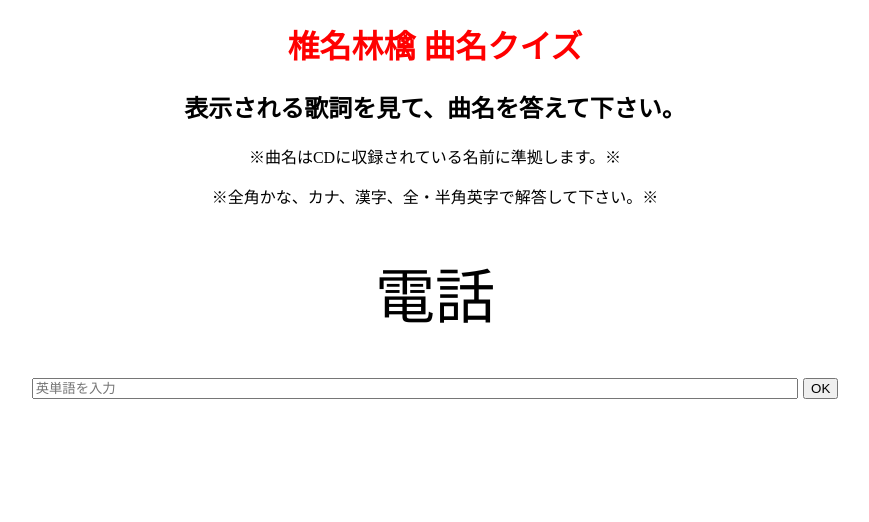
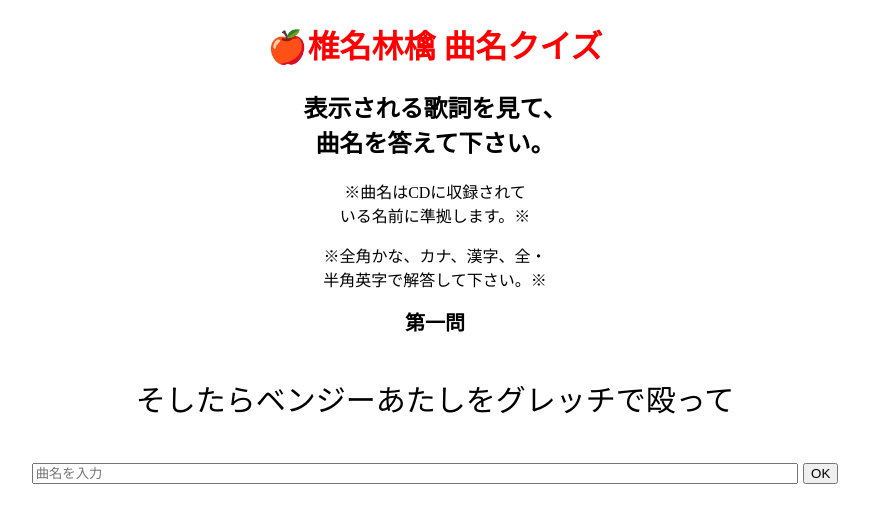
Before and after one commit to k18rs006/Quiz_app, a website: page www/index.html in a window 1280 px wide. Shown: the whole page, without its empty margins (205-1074 px from the left). Drawn offline with Linux system fonts and the light colour scheme.

Commit message:
問題を追加しました。

```diff
--- a/www/css/style.css
+++ b/www/css/style.css
@@ -4,10 +4,15 @@
 h1 {
 	color: #ff0000;
 }
+#number{
+  font-weight: 600;
+  width: 100%;
+  font-size: 20px;
+}
 #question {
 	width: 100%;
 	margin: 40px 0;
-	font-size: 60px;
+	font-size: 30px;
 }
 #answerForm {
 	font-size: 20px;
--- a/www/index.html
+++ b/www/index.html
@@ -15,24 +15,29 @@
     	// 単語リスト
     	var wordList = [
     		{
-    			japanese: "電話",
-    			english: "Phone"
+          questionnumber: "第一問",
+    			lilic: "そしたらベンジーあたしをグレッチで殴って",
+    			title: "丸の内サディスティック"
     		},
     		{
-    			japanese: "歴史",
-    			english: "History"
+          questionnumber: "第二問",
+    			lilic: "劣等感 カテゴライズ そういうの忘れてみましょう",
+    			title: "本能"
     		},
     		{
-    			japanese: "社会",
-    			english: "Society"
+          questionnumber: "第三問",
+    			lilic: "静寂を破る ドイツ車とパトカー",
+    			title: "罪と罰"
     		},
     		{
-    			japanese: "世代",
-    			english: "Generation"
+          questionnumber: "第四問",
+    			lilic: "Hurray! hurray! The wind is up And blowing free on our native home",
+    			title: "NIPPON"
     		},
     		{
-    			japanese: "知識",
-    			english: "Knowledge"
+          questionnumber: "第五問",
+    			lilic: "don't U θink?",
+    			title: "ギブス"
     		}
     	];
 
@@ -40,9 +45,11 @@
     	function showQuestion() {
         if(no < wordList.length){
           //次の問題がある場合は、表示する。
-          document.getElementById("question").innerHTML = wordList[no].japanese;
+          document.getElementById("number").innerHTML = wordList[no].questionnumber;
+          document.getElementById("question").innerHTML = wordList[no].lilic;
         }else{
           //全問終了したら、成績を発表する
+          document.getElementById("number").style.display = "none";
           document.getElementById("question").innerHTML = score + "/" + wordList.length;
           document.getElementById("answerForm").style.display = "none";
           if(score == wordList.length){
@@ -64,7 +71,7 @@
     	// 入力された回答の正誤判定を行う
     	function judge() {
         var answer = document.getElementById("answer").value;
-        if(answer == wordList[no].english){
+        if(answer == wordList[no].title){
           alert("正解です！");
           score++;
         }else{
@@ -79,13 +86,14 @@
     </script>
 </head>
 <body onload="showQuestion()">
-	<h1 id="title">椎名林檎 曲名クイズ</h1>
-  <h2 id="introduction">表示される歌詞を見て、曲名を答えて下さい。</h2>
-  <p>※曲名はCDに収録されている名前に準拠します。※</p>
-  <p>※全角かな、カナ、漢字、全・半角英字で解答して下さい。※</p>
+	<h1 id="title">🍎椎名林檎 曲名クイズ</h1>
+  <h2 id="introduction">表示される歌詞を見て、<br>曲名を答えて下さい。</h2>
+  <p>※曲名はCDに収録されて<br>いる名前に準拠します。※</p>
+  <p>※全角かな、カナ、漢字、全・<br>半角英字で解答して下さい。※</p>
+  <div id="number"></div>
 	<div id="question"></div>
 	<div id="answerForm">
-		<input type="text" id="answer" placeholder="英単語を入力">
+		<input type="text" id="answer" placeholder="曲名を入力">
 		<button onclick="judge()">OK</button>
 	</div>
 	<p id="resultMessage"></p>
```
